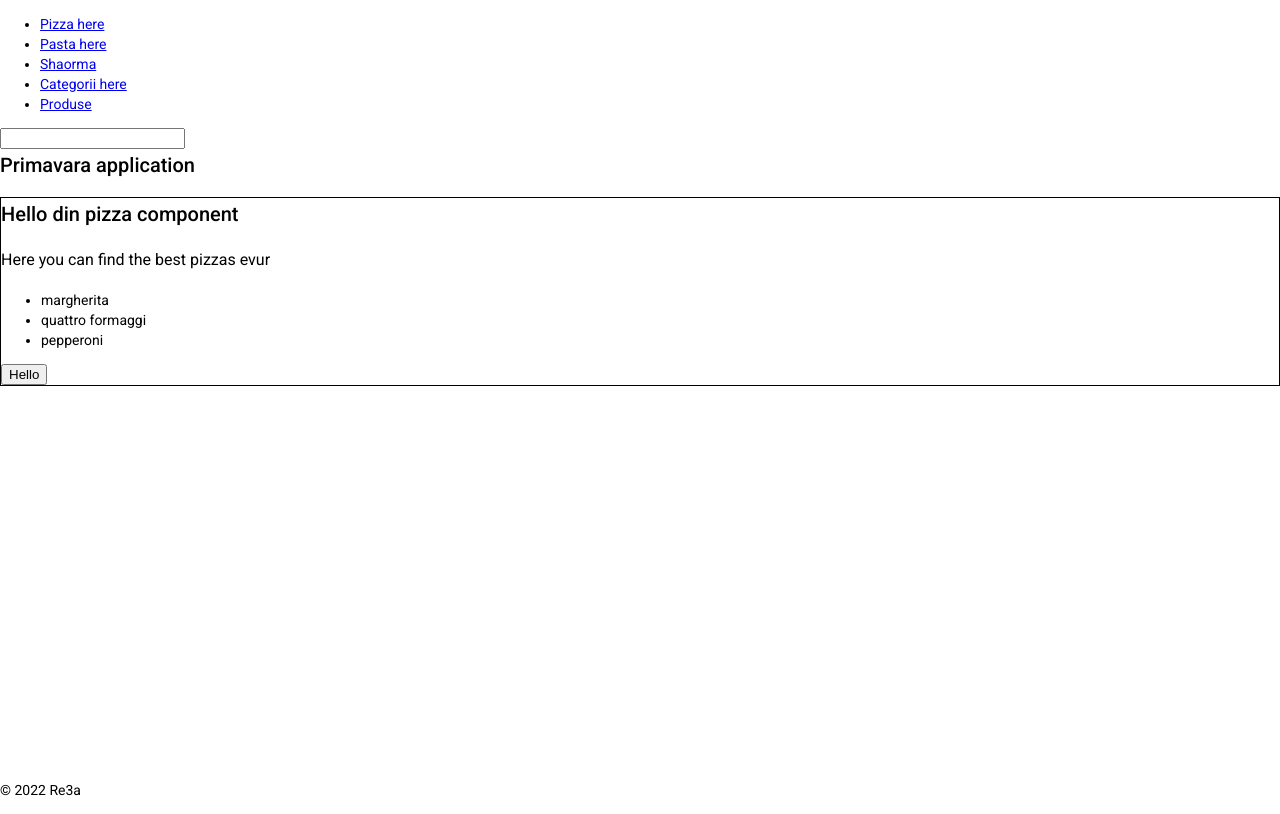
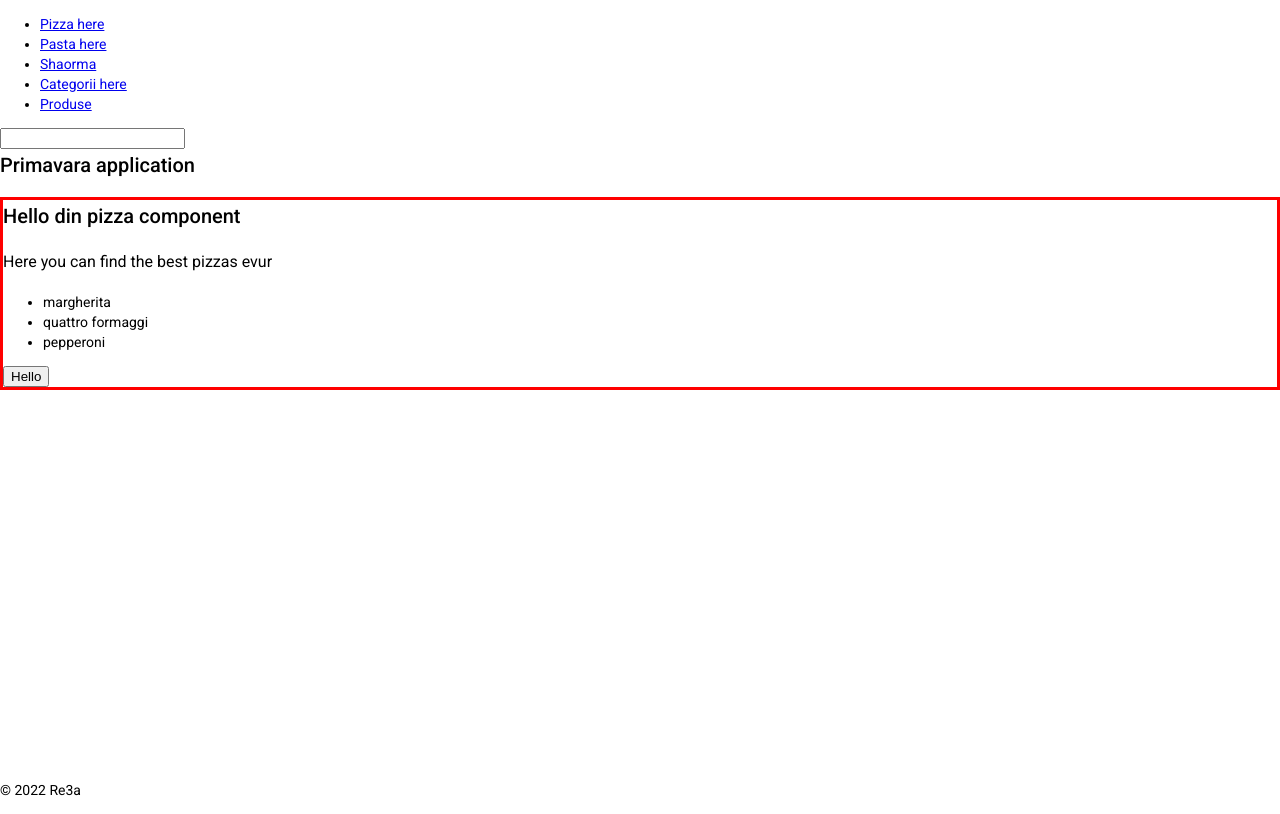
Before and after one commit to r3ea/primavara-frontend, an Angular app: page /pizza in a window 1280 px wide. Built offline with nearby package versions, Linux system fonts and the light colour scheme.

Commit message:
Spire Pizza

```diff
--- a/src/app/pizza/pizza.component.html
+++ b/src/app/pizza/pizza.component.html
@@ -1,4 +1,4 @@
-<div style="border: 1px solid black;">
+<div style="border: 3px solid red;">
     <h2>{{titlu}}</h2>
     <h3>{{subtitlu}}</h3>
 
```
